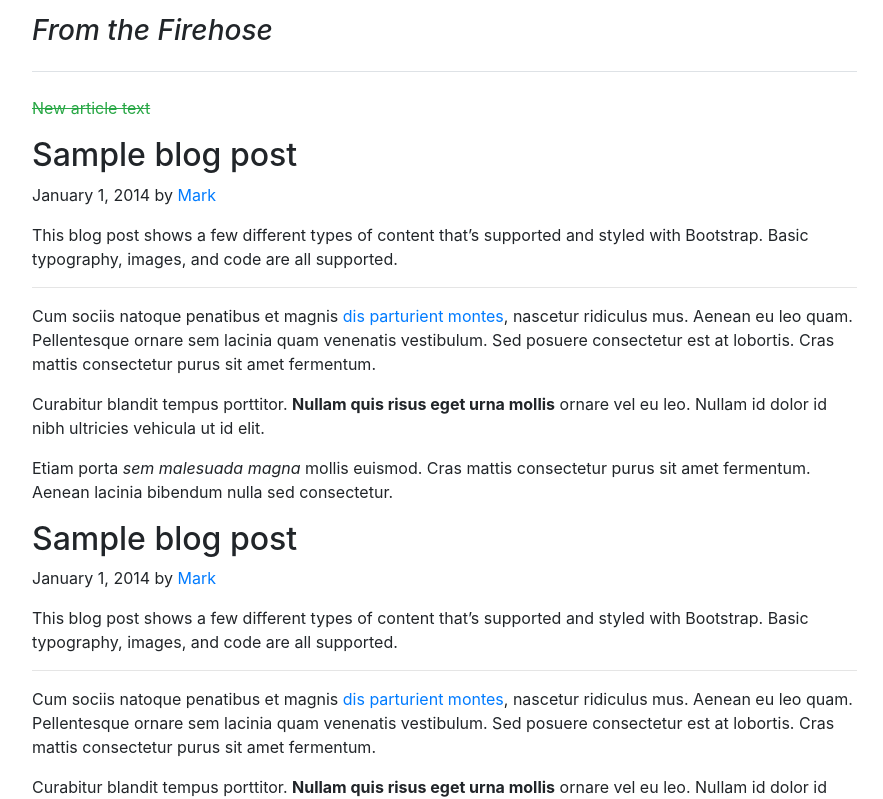
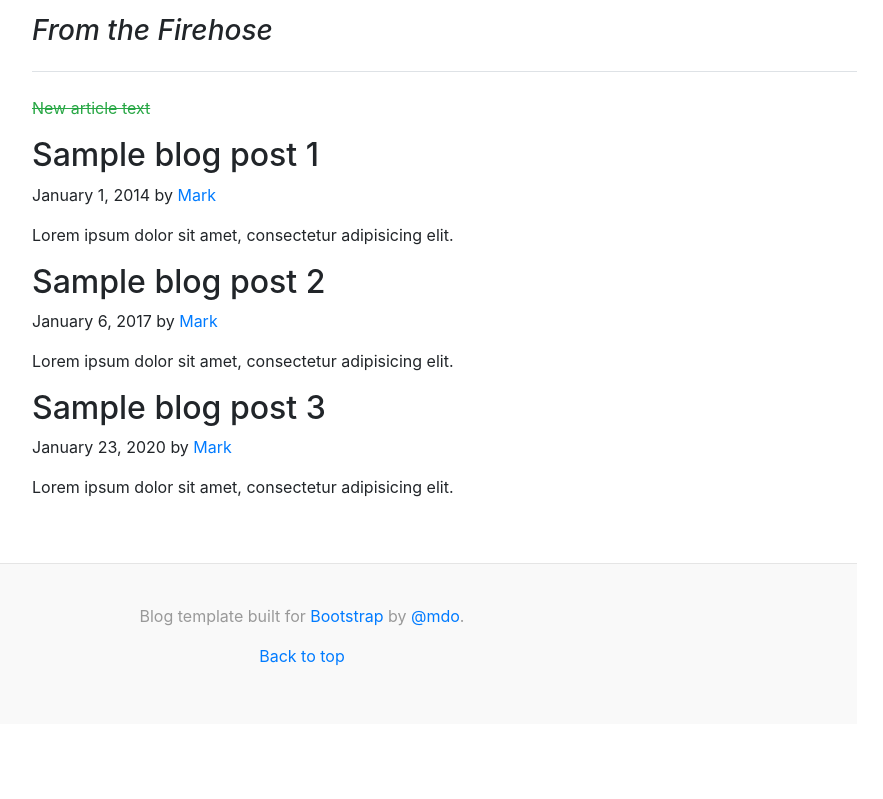
Before and after one commit to AkimovIgor/react-first-app, a React (Create React App) app: page / in a window 1280 px wide. Shown: the part 803-1602 px from the top of the page, without its empty margins (338-1221 px from the left). After the commit the page ends 1527 px from the top, so only its background shows below. Built offline with nearby package versions, Linux system fonts and the light colour scheme.

Commit message:
16 lesson

```diff
--- a/src/components/MyPosts/MyPosts.js
+++ b/src/components/MyPosts/MyPosts.js
@@ -4,9 +4,24 @@ import Post from "./Post/Post";
 const MyPosts = () => {
   return (
     <div>
-        <Post/>
-        <Post/>
-        <Post/>
+        <Post
+          title='Sample blog post 1'
+          date='January 1, 2014'
+          autor='Mark'
+          text='Lorem ipsum dolor sit amet, consectetur adipisicing elit.'
+        />
+        <Post
+          title='Sample blog post 2'
+          date='January 6, 2017'
+          autor='Mark'
+          text='Lorem ipsum dolor sit amet, consectetur adipisicing elit.'
+        />
+        <Post
+          title='Sample blog post 3'
+          date='January 23, 2020'
+          autor='Mark'
+          text='Lorem ipsum dolor sit amet, consectetur adipisicing elit.'
+        />
     </div>
   )
 }
--- a/src/components/MyPosts/Post/Post.js
+++ b/src/components/MyPosts/Post/Post.js
@@ -1,24 +1,11 @@
 import React from "react";
 
-const Post = () => {
+const Post = (props) => {
     return (
         <div className="blog-post">
-            <h2 className="blog-post-title">Sample blog post</h2>
-            <p className="blog-post-meta">January 1, 2014 by <a href="#">Mark</a></p>
-
-            <p>This blog post shows a few different types of content that’s supported and styled with Bootstrap. Basic
-                typography, images, and code are all supported.</p>
-            <hr/>
-            <p>Cum sociis natoque penatibus et magnis <a href="#">dis parturient montes</a>, nascetur ridiculus mus.
-                Aenean eu leo quam. Pellentesque ornare sem lacinia quam venenatis vestibulum. Sed posuere consectetur
-                est at lobortis. Cras mattis consectetur purus sit amet fermentum.</p>
-            <blockquote>
-                <p>Curabitur blandit tempus porttitor. <strong>Nullam quis risus eget urna mollis</strong> ornare vel
-                    eu leo. Nullam id dolor id nibh ultricies vehicula ut id elit.</p>
-            </blockquote>
-            <p>Etiam porta <em>sem malesuada magna</em> mollis euismod. Cras mattis consectetur purus sit amet
-                fermentum. Aenean lacinia bibendum nulla sed consectetur.
-            </p>
+            <h2 className="blog-post-title">{props.title}</h2>
+            <p className="blog-post-meta">{props.date} by <a href="#">{props.autor}</a></p>
+            <p>{props.text}</p>
         </div>
     )
 }
```
